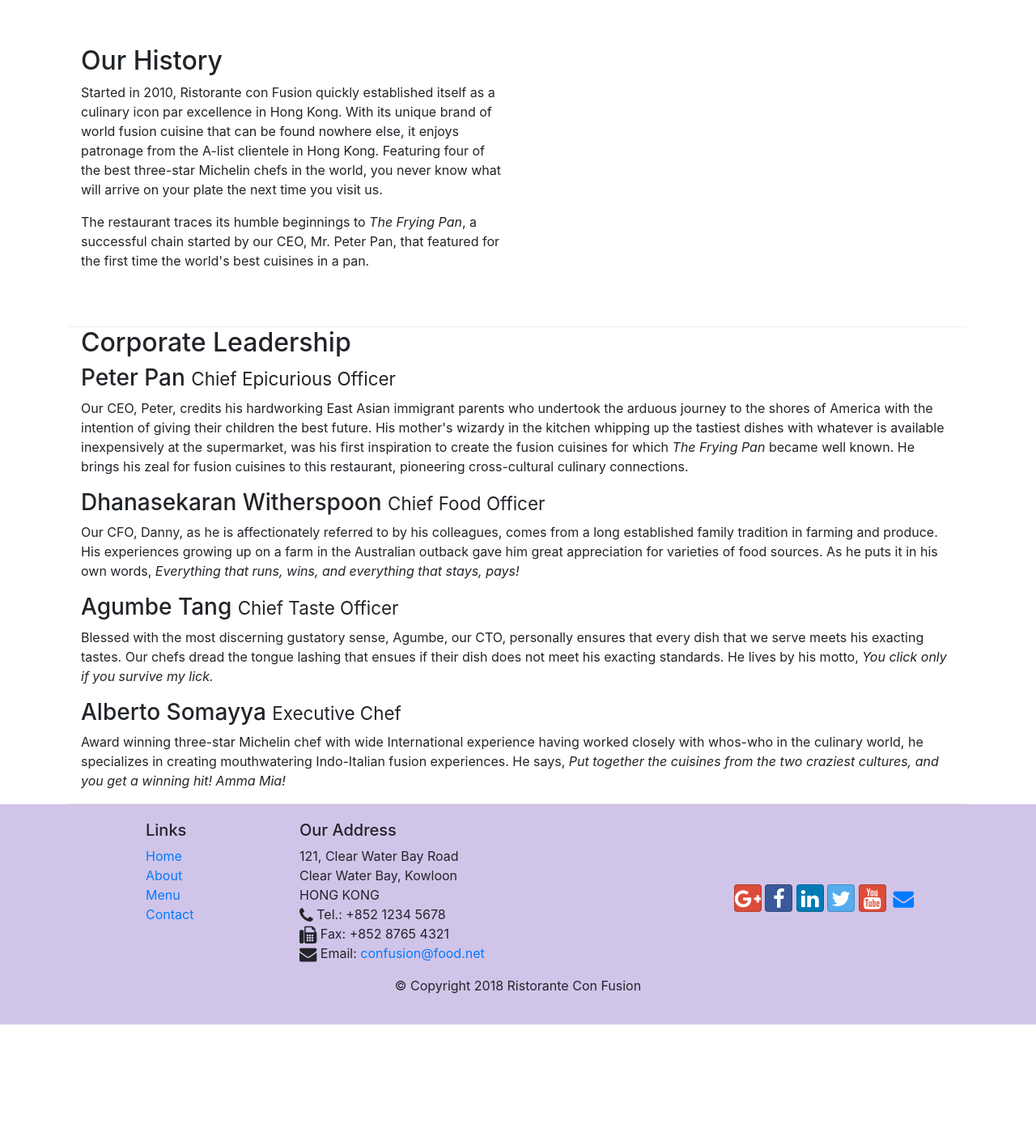
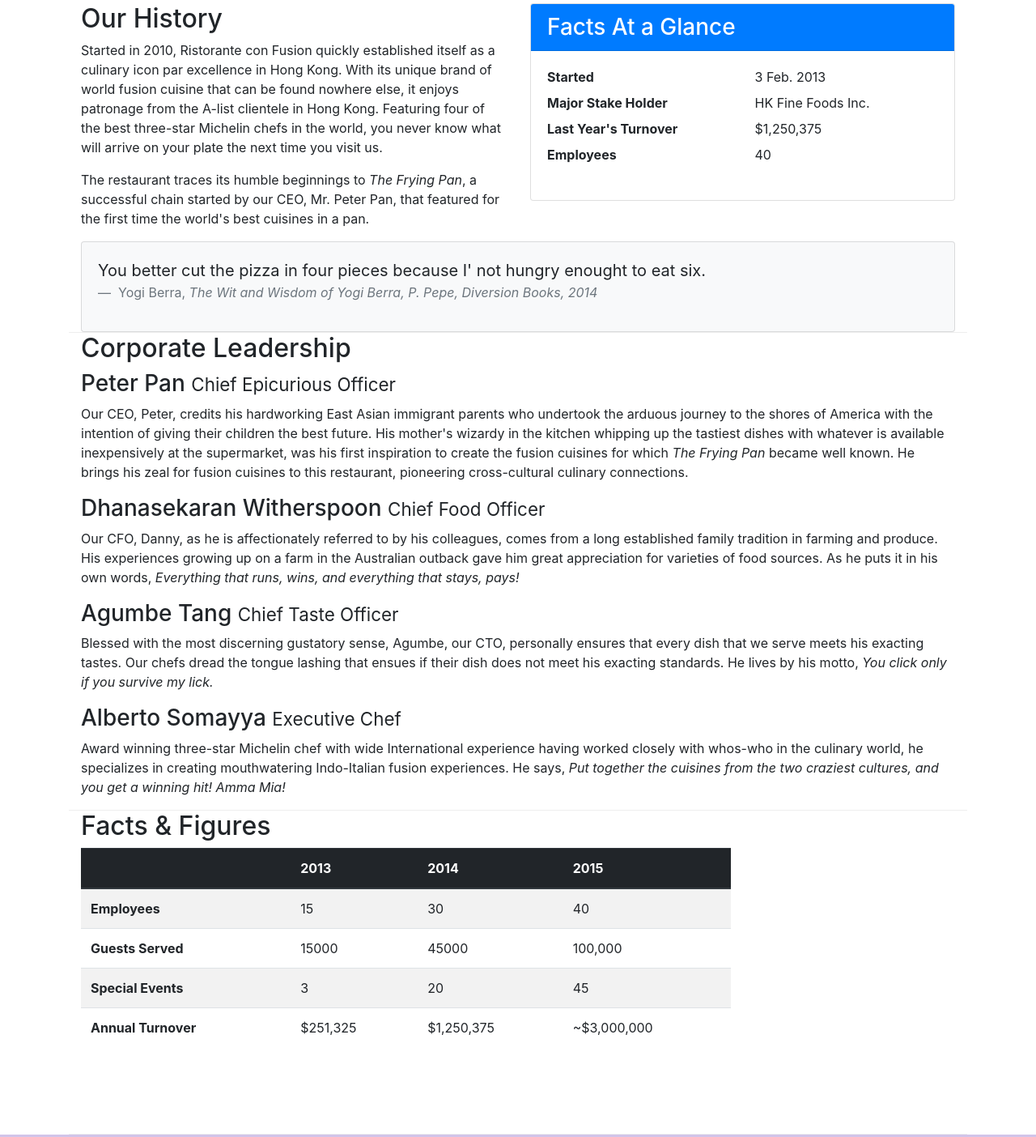
Before and after one commit to ArmandoReyesRepo/Conf_Bootstrap, a website: page aboutus.html in a window 1280 px wide. Shown: the part 461-1865 px from the top of the page at 81% size. Before the commit the page ends 1726 px from the top, so only its background shows below. Drawn offline with nearby package versions, Linux system fonts and the light colour scheme.

Commit message:
Tables and Cards

```diff
--- a/aboutus.html
+++ b/aboutus.html
@@ -66,13 +66,43 @@
 
         <div class = "container">
             <div class= "row row-content  align-items-left">
-                <div class = "col-12 col-sm-6 align-self-center" >
+                <div class = "col-sm-6" >
                     <h2>Our History</h2>
                     <p>Started in 2010, Ristorante con Fusion quickly established itself as a culinary icon par excellence in Hong Kong. With its unique brand of world fusion cuisine that can be found nowhere else, it enjoys patronage from the A-list clientele in Hong Kong.  Featuring four of the best three-star Michelin chefs in the world, you never know what will arrive on your plate the next time you visit us.</p>
                     <p>The restaurant traces its humble beginnings to <em>The Frying Pan</em>, a successful chain started by our CEO, Mr. Peter Pan, that featured for the first time the world's best cuisines in a pan.</p>
                 </div>
 
-                <div class = "col col-sm" >
+                <div class = "col-sm" >
+                    <div class = "card">
+                        <h3 class = "card-header bg-primary text-white"> Facts At a Glance</h3>
+                        <div class = "card-body">
+                            <dl class ="row">
+                                <dt class = "col-6"> Started </dt>
+                                <dd class ="col-6"> 3 Feb. 2013</dd>
+                                <dt class="col-6">Major Stake Holder</dt>
+                                <dd class="col-6">HK Fine Foods Inc.</dd>
+                                <dt class="col-6">Last Year's Turnover</dt>
+                                <dd class="col-6">$1,250,375</dd>
+                                <dt class="col-6">Employees</dt>
+                                <dd class="col-6">40</dd>
+                            </dl>
+                        </div>
+                    </div>
+                </div>
+
+                <div class="col-12">
+                    <div class ="card card-body bg-light">
+                        <blockquote class ="blockquote">
+                            <p class = "mb-0"> You better cut the pizza in four pieces because
+                                I' not hungry enought to eat six.
+                            </p>
+                            <footer class = "blockquote-footer">
+                                Yogi Berra, <cite title="Source Title">
+                                             The Wit and Wisdom of Yogi Berra, P. Pepe, Diversion Books, 2014
+                                            </cite>
+                            </footer>
+                        </blockquote>
+                    </div>
                 </div>
            </div>
         </div>
@@ -92,6 +122,54 @@
                     <div class ="d-none d-sm-block"> <p>Award winning three-star Michelin chef with wide International experience having worked closely with whos-who in the culinary world, he specializes in creating mouthwatering Indo-Italian fusion experiences. He says, <em>Put together the cuisines from the two craziest cultures, and you get a winning hit! Amma Mia!</em></p> </div>
                 </div>
             </div>
+
+            <div class="row row-content">
+                <div class="col-12 col-sm-9">
+                    <h2>Facts &amp; Figures</h2>
+                    <div class="table-responsive">
+                        <table class="table table-striped">
+                            <thead class="thead-dark">
+                                <tr>
+                                    <th>&nbsp;</th>
+                                    <th>2013</th>
+                                    <th>2014</th>
+                                    <th>2015</th>
+                                </tr>
+                            </thead>
+                            <tbody>
+                                <tr>
+                                    <th>Employees</th>
+                                    <td>15</td>
+                                    <td>30</td>
+                                    <td>40</td>
+                                </tr>
+                                <tr>
+                                    <th>Guests Served</th>
+                                    <td>15000</td>
+                                    <td>45000</td>
+                                    <td>100,000</td>
+                                </tr>
+                                <tr>
+                                    <th>Special Events</th>
+                                    <td>3</td>
+                                    <td>20</td>
+                                    <td>45</td>
+                                </tr>
+                                <tr>
+                                    <th>Annual Turnover</th>
+                                    <td>$251,325</td>
+                                    <td>$1,250,375</td>
+                                    <td>~$3,000,000</td>
+                                </tr>
+                            </tbody>
+                        </table>
+                    </div>
+                </div>
+                 <div class="col-12 col-sm-3">
+                </div>
+           </div>
+
+
        </div>
 
     </div>
```
